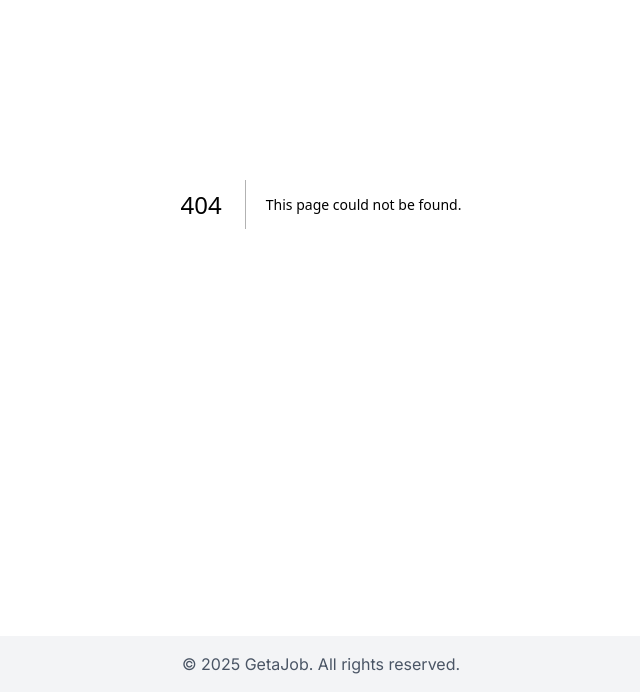
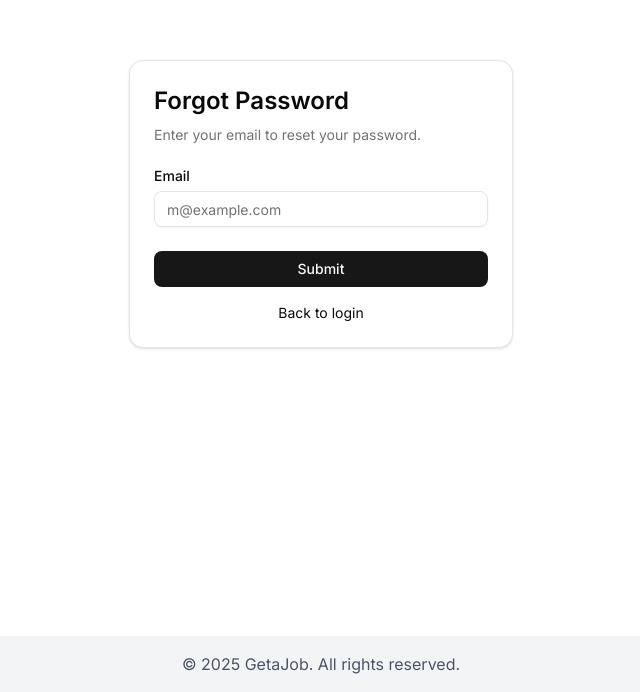
Before and after one commit to Jaymi-01/getajob, a Next.js app: page /auth/forgot-password in a window 1280 px wide. Before the commit this address had no page. Shown: the part 196-888 px from the top of the page, without its empty margins (319-959 px from the left). Built offline with nearby package versions, Linux system fonts and the light colour scheme.

Commit message:
add ForgotPasswordPage component for password reset functionality

```diff
--- /dev/null
+++ b/app/auth/forgot-password/page.tsx
@@ -0,0 +1,43 @@
+import { Button } from "@/components/ui/button";
+import {
+  Card,
+  CardContent,
+  CardDescription,
+  CardFooter,
+  CardHeader,
+  CardTitle,
+} from "@/components/ui/card";
+import { Input } from "@/components/ui/input";
+import { Label } from "@/components/ui/label";
+import Link from "next/link";
+
+export default function ForgotPasswordPage() {
+  return (
+    <div className="flex items-center justify-center min-h-screen">
+      <Card className="w-full max-w-sm">
+        <CardHeader>
+          <CardTitle className="text-2xl">Forgot Password</CardTitle>
+          <CardDescription>
+            Enter your email to reset your password.
+          </CardDescription>
+        </CardHeader>
+        <CardContent className="grid gap-4">
+          <div className="grid gap-2">
+            <Label htmlFor="email">Email</Label>
+            <Input id="email" type="email" placeholder="m@example.com" required />
+          </div>
+        </CardContent>
+        <CardFooter>
+          <div className="w-full">
+            <Button className="w-full">Submit</Button>
+            <div className="mt-4 text-sm text-center">
+              <Link href="/auth/login">
+                Back to login
+              </Link>
+            </div>
+          </div>
+        </CardFooter>
+      </Card>
+    </div>
+  );
+}
```
